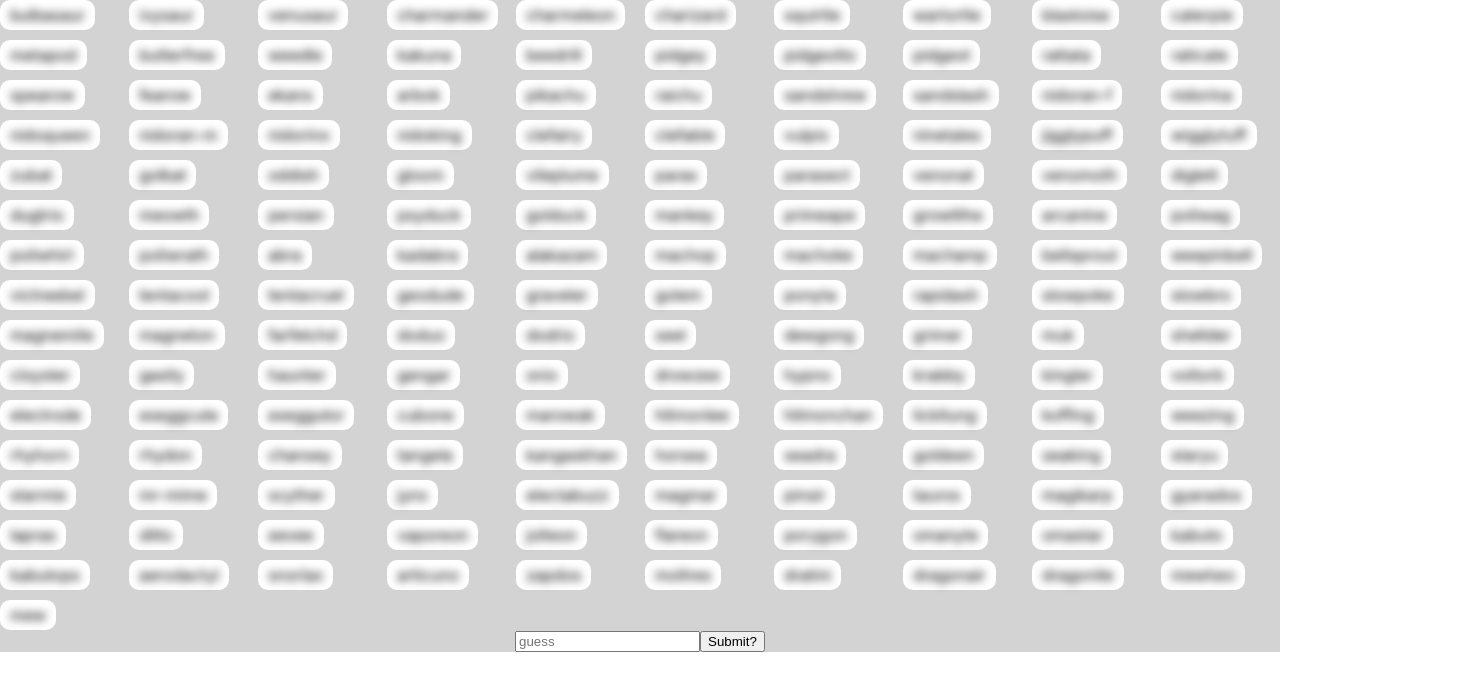
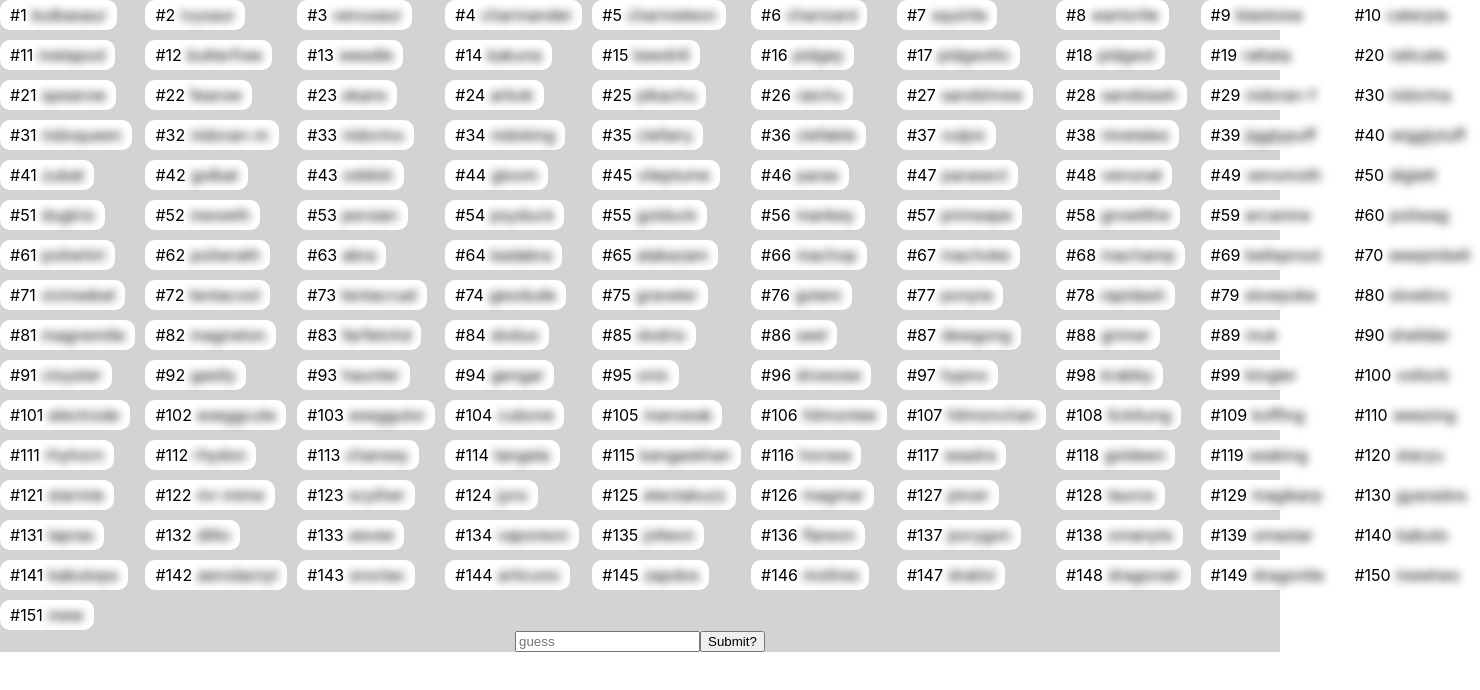
Before and after one commit to inc-cat/pokequiz, a React (Create React App) app: page / in a window 1280 px wide. Shown: the top 690 px of the page, 1480 px wide, since content can reach past the window. Built offline with nearby package versions, Linux system fonts and the light colour scheme.

Commit message:
Add id numbers to the pokemon on the site

```diff
--- a/src/App.js
+++ b/src/App.js
@@ -1,6 +1,6 @@
 import logo from './logo.svg';
 import './App.css';
-import PokemonName from './components/PokemonName';
+import PokemonEntry from './components/PokemonEntry';
 import generation1Data from './data/generation_1.json';
 import { useRef, useState } from 'react';
 
@@ -26,11 +26,11 @@ function App() {
         {/* displays all pokemon names from mapped data */}
         {generation1Data.map((pokemon) => (
           // PokeName component imported
-          <PokemonName
-            name={pokemon.name}
+          <PokemonEntry
+            pokemon={pokemon}
             // if the name has been attempted, the name will be unblurred
             isBlurred={!attempts.includes(pokemon.name)}
-          ></PokemonName>
+          ></PokemonEntry>
         ))}
       </div>
       <div>
--- /dev/null
+++ b/src/components/PokemonEntry.jsx
@@ -0,0 +1,12 @@
+import styles from './PokemonEntry.module.css';
+
+export default function PokemonEntry(props) {
+  const pokemon = props.pokemon;
+  return (
+    <div className={styles.tile}>
+      <span className={styles.id}>#{pokemon.id}</span>
+      {/* if isBlurred is true, styles.blur will be applied, otherwise nothing will be applied */}
+      <span className={props.isBlurred ? styles.blur : ''}>{pokemon.name}</span>
+    </div>
+  );
+}
--- a/src/components/PokemonName.module.css
+++ b/src/components/PokemonEntry.module.css
@@ -8,3 +8,7 @@
 .blur {
   filter: blur(4px);
 }
+
+.id {
+  padding-right: 5px;
+}
--- a/src/components/PokemonName.jsx
+++ /dev/null
@@ -1,10 +0,0 @@
-import styles from './PokemonName.module.css';
-
-export default function PokemonName(props) {
-  return (
-    <div className={styles.tile}>
-      {/* if isBlurred is true, styles.blur will be applied, otherwise nothing will be applied */}
-      <span className={props.isBlurred ? styles.blur : ''}>{props.name}</span>
-    </div>
-  );
-}
```
